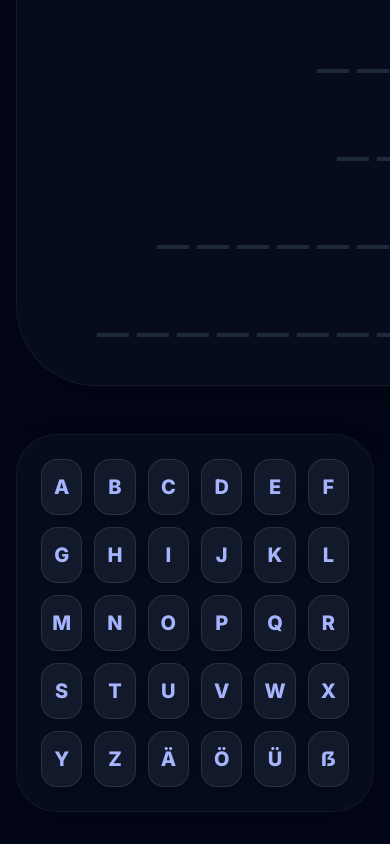
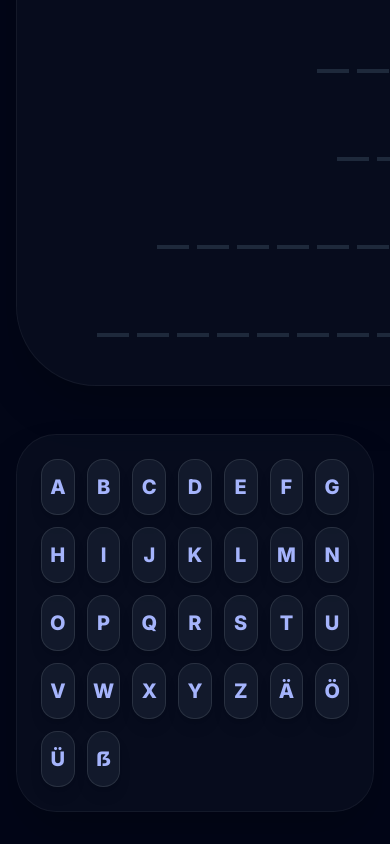
Before and after one commit to manoge2002/Hangman-KC, a React (Vite) app: page / in a window 390 px wide. Shown: the part 1019-1863 px from the top of the page. Built offline with nearby package versions, Linux system fonts and the light colour scheme.

Commit message:
fix(ui): Adjust alphabet grid columns for better layout
Increases the number of columns in the letter selection grid from 6 to 7 on small screens. This improves the visual distribution of letters and overall layout for the German alphabet.

```diff
--- a/index.tsx
+++ b/index.tsx
@@ -63,7 +63,7 @@ const Keyboard: React.FC<{
   disabled?: boolean;
 }> = ({ guessedLetters, onLetterClick, disabled }) => {
   return (
-    <div className="grid grid-cols-6 sm:grid-cols-10 gap-3 p-6 bg-slate-900/40 rounded-[2.5rem] shadow-2xl max-w-5xl mx-auto border border-white/5 backdrop-blur-sm">
+    <div className="grid grid-cols-7 sm:grid-cols-10 gap-3 p-6 bg-slate-900/40 rounded-[2.5rem] shadow-2xl max-w-5xl mx-auto border border-white/5 backdrop-blur-sm">
       {GERMAN_ALPHABET.map((letter) => {
         const isGuessed = guessedLetters.includes(letter);
         return (
```
